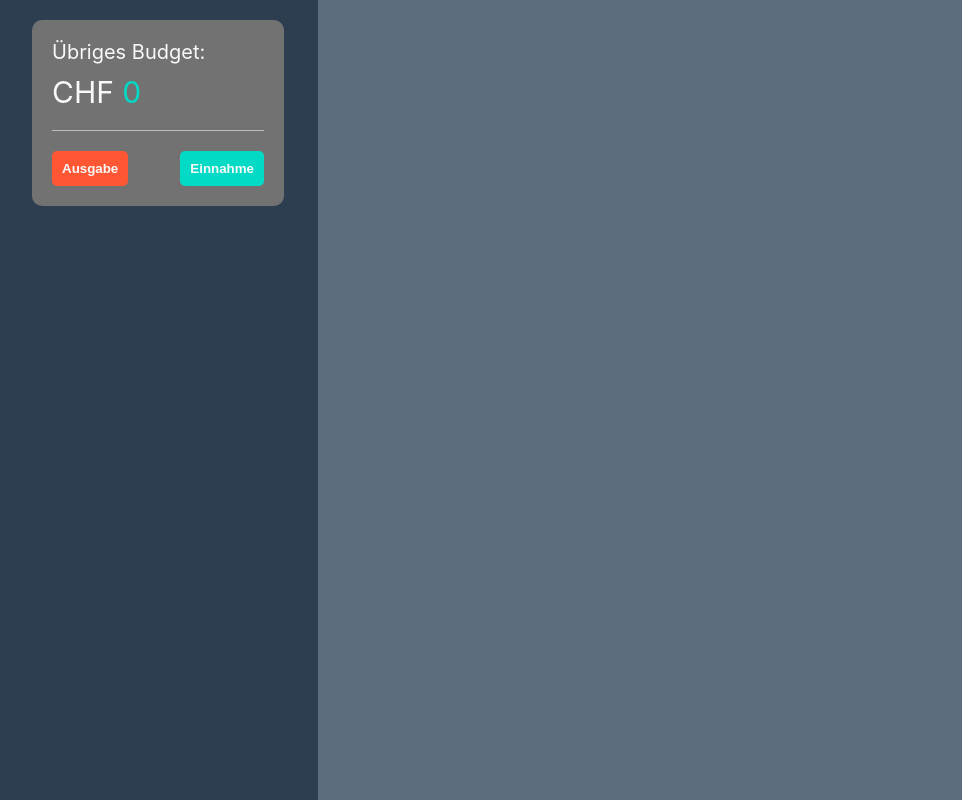
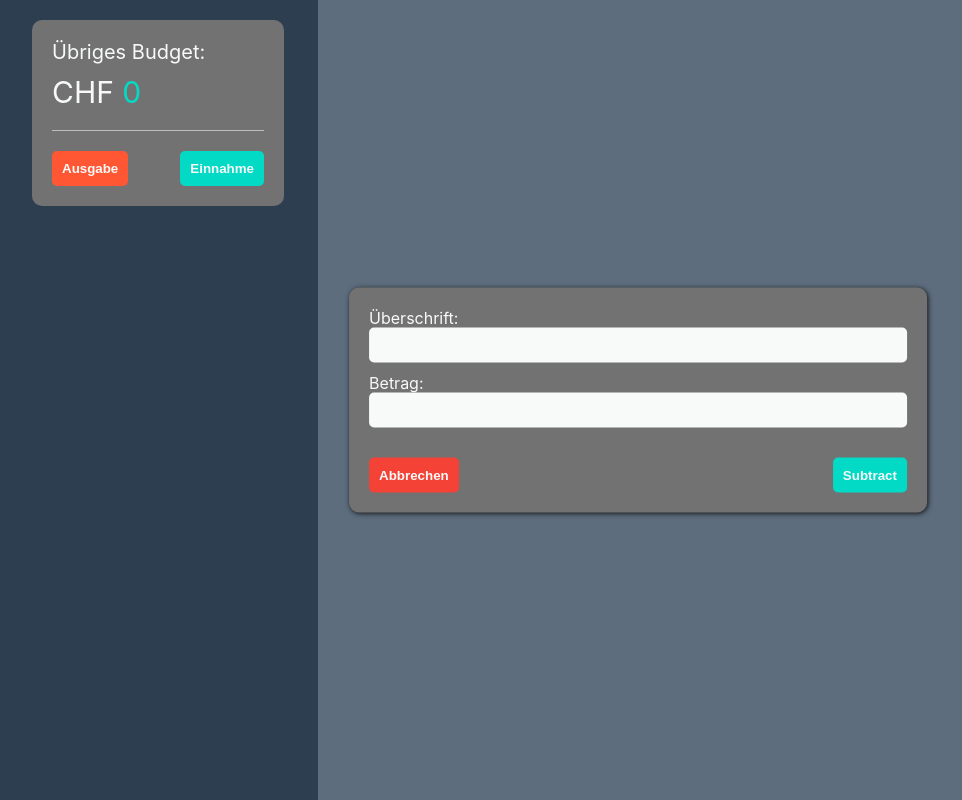
Before and after one commit to LorisThierryHuetter/budget-app, a React (Create React App) app: page / in a window 1280 px wide. Both pictures are taken after a click on the button "Ausgabe". Shown: the whole page, without its empty margins (2-964 px from the left). Built offline with nearby package versions, Linux system fonts and the light colour scheme.

Commit message:
Added Modal feature and entrie. Improved previous code

```diff
--- a/src/App.js
+++ b/src/App.js
@@ -1,20 +1,66 @@
 // App.js
-// Khali
+// Author: Khali & Loris Hütter
 import React, { useState } from 'react';
 import LeftSidebar from './LeftSidebar';
+import Modal from './Modal';
+import EntryList from './EntryList';
 
 function App() {
   const [budget, setBudget] = useState(0);
+  const [entries, setEntries] = useState([]);
+  const [modalOpen, setModalOpen] = useState(false);
+  const [modalType, setModalType] = useState('');
+
+  const handleModalOpen = (type) => {
+        setModalOpen(true);
+        setModalType(type);
+      }
+
+      const handleModalClose = () => {
+        setModalOpen(false);
+      }
+
+      const handleAddEntry = (title, amount) => {
+        let newEntries = [...entries];
+        if (modalType === 'expense') {
+          newEntries.push({ title, amount: -amount });
+          setBudget(budget - amount);
+        } else if (modalType === 'income') {
+          newEntries.push({ title, amount });
+          setBudget(budget + amount);
+        }
+        setEntries(newEntries);
+        handleModalClose();
+      }
+
+      const handleRemoveEntry = (index) => {
+        let newEntries = [...entries];
+        let removedEntry = newEntries.splice(index, 1)[0];
+        setEntries(newEntries);
+        setBudget(budget - removedEntry.amount);
+      }
 
   return (
       <div style={styles.text}>
-        <LeftSidebar budget={budget} />
+        <LeftSidebar budget={budget} handleModalOpen={handleModalOpen} />
+        <Modal
+          open={modalOpen}
+          type={modalType}
+          handleClose={handleModalClose}
+          handleAddEntry={handleAddEntry}
+        />
+        <EntryList
+          entries={entries}
+          handleRemoveEntry={handleRemoveEntry}
+          mainColor="#03DAC6"
+        />
       </div>
   );
 }
 
 const styles = {
   text: {
+    backgroundColor: '#F5F5F5',
     color: '#f8f9f9',
   },
 };
--- /dev/null
+++ b/src/EntryList.js
@@ -0,0 +1,56 @@
+// EntryList.js
+// Author: Loris Hütter
+import React from 'react';
+
+const EntryList = ({ entries, handleRemoveEntry, mainColor }) => {
+  return (
+    <div style={styles.entryList}>
+      {entries.map((entry, index) => (
+        <div key={index} style={styles.entry}>
+          <div style={styles.entryTitle}>{entry.title}</div>
+          <div style={styles.entryAmount}>
+            CHF <span style={{ color: entry.amount >= 0 ? mainColor : '#F44336' }}>{entry.amount}</span>
+          </div>
+          <div style={styles.removeButton} onClick={() => handleRemoveEntry(index)}>X</div>
+        </div>
+      ))}
+    </div>
+  );
+}
+
+const styles = {
+  entryList: {
+    width: '70%',
+    height: '100vh',
+    overflow: 'scroll',
+    padding: '20px',
+    marginLeft: '25%',
+    position: 'absolute',
+    top: '0',
+    right: '0',
+    bottom: '0',
+  },
+  entry: {
+    padding: '5px 20px',
+    borderRadius: '10px',
+    display: 'flex',
+    alignItems: 'center',
+    justifyContent: 'space-between',
+    marginBottom: '20px',
+    backgroundColor: '#727272',
+},
+  entryTitle: {
+    fontWeight: 'bold',
+    fontSize: '20px',
+  },
+  entryAmount: {
+    fontSize: '20px',
+  },
+  removeButton: {
+    color: '#F44336',
+    fontWeight: 'bold',
+    cursor: 'pointer',
+  },
+};
+
+export default EntryList;
--- a/src/LeftSidebar.js
+++ b/src/LeftSidebar.js
@@ -1,9 +1,8 @@
 // LeftSidebar.js
-// Author: Khali & Loris
-const LeftSidebar = ({ budget }) => {
+// Author: Khali & Loris Hütter
+import React from 'react';
+const LeftSidebar = ({ budget, handleModalOpen }) => {
     const budgetColor = budget >= 0 ? "#03DAC6" : "#FF5733";
-
-
 
     return (
         <div style={styles.sidebar}>
@@ -17,15 +16,13 @@ const LeftSidebar = ({ budget }) => {
                 <div style={styles.line} />
 
                 <div style={styles.buttonContainer}>
-                    <button style={styles.expenseButton}>Ausgabe</button>
-                    <button style={styles.incomeButton}>Einnahme</button>
+                    <button style={styles.expenseButton} onClick={() => handleModalOpen('expense')}>Ausgabe</button>
+                    <button style={styles.incomeButton} onClick={() => handleModalOpen('income')}>Einnahme</button>
                 </div>
             </div>
         </div>
     );
 }
-
-
 
 const styles = {
     sidebar: {
@@ -83,6 +80,4 @@ const styles = {
     },
 };
 
-
-
 export default LeftSidebar;
--- /dev/null
+++ b/src/Modal.js
@@ -0,0 +1,103 @@
+// Modal.js
+// Author: Loris Hütter
+import React, { useState } from 'react';
+
+const Modal = ({ open, type, handleClose, handleAddEntry }) => {
+  const [title, setTitle] = useState('');
+  const [amount, setAmount] = useState('');
+
+  const handleSubmit = (e) => {
+    e.preventDefault();
+    handleAddEntry(title, amount);
+  }
+
+  if (!open) {
+    return null;
+  }
+
+  return (
+    <div style={styles.modal}>
+      <form onSubmit={handleSubmit}>
+        <label style={styles.label}>
+          Überschrift:
+          <input
+            type="text"
+            value={title}
+            onChange={e => setTitle(e.target.value)}
+            style={styles.input}
+          />
+        </label>
+        <label style={styles.label}>
+          Betrag:
+          <input
+            type="number"
+            value={amount}
+            onChange={e => setAmount(e.target.value)}
+            style={styles.input}
+          />
+        </label>
+        <div style={styles.buttonContainer}>
+          <button style={styles.cancelButton} onClick={handleClose}>Abbrechen</button>
+          <button type="submit" style={styles.submitButton}>
+            {type === 'expense' ? 'Subtract' : 'Add'}
+          </button>
+        </div>
+      </form>
+    </div>
+  );
+}
+
+
+
+const styles = {
+  modal: {
+    position: 'fixed',
+    zIndex: '10',
+    top: '50%',
+    left: '50%',
+    transform: 'translate(-50%, -50%)',
+    backgroundColor: '#727272',
+    padding: '20px',
+    borderRadius: '10px',
+    boxShadow: '1px 1px 5px #111',
+  },
+  label: {
+    color: '#f8f9f9',
+  },
+  input: {
+    width: '100%',
+    backgroundColor: '#f8f9f9',
+    padding: '10px',
+    marginBottom: '10px',
+    borderRadius: '5px',
+    border: 'none',
+  },
+  buttonContainer: {
+    width: '100%',
+    display: 'flex',
+    justifyContent: 'space-between',
+    marginTop: '20px',
+  },
+  submitButton: {
+    backgroundColor: '#03DAC6',
+    color: '#f8f9f9',
+    fontWeight: 'bold',
+    padding: '10px',
+    borderRadius: '5px',
+    border: 'none',
+    cursor: 'pointer',
+  },
+  cancelButton: {
+    backgroundColor: '#F44336',
+    color: '#f8f9f9',
+    fontWeight: 'bold',
+    padding: '10px',
+    borderRadius: '5px',
+    border: 'none',
+    cursor: 'pointer',
+  },
+};
+
+
+
+export default Modal;
```
